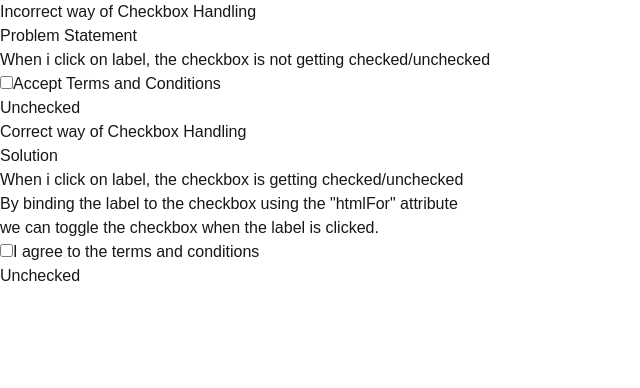
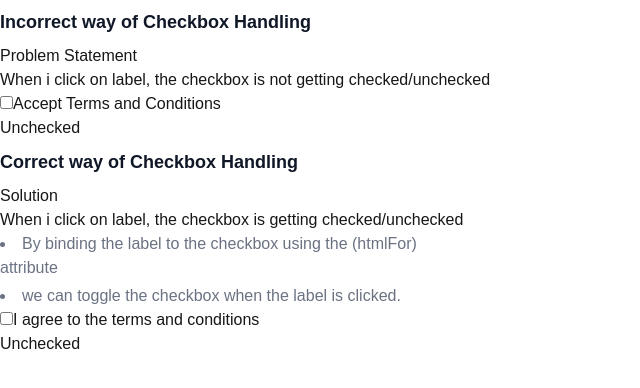
Before and after one commit to rtemre/learn-react, a Next.js app: page /checkbox-handling in a window 1280 px wide. Shown: the top 388 px of the page, without its empty margins (0-640 px from the left). Built offline with nearby package versions, Linux system fonts and the light colour scheme.

Commit message:
fix-ui: text highlight & align list

```diff
--- a/app/checkbox-handling/page.tsx
+++ b/app/checkbox-handling/page.tsx
@@ -10,7 +10,9 @@ const IncorrectCheckboxHandling = () => {
 
   return (
     <div>
-      <h1>Incorrect way of Checkbox Handling </h1>
+      <h1 className="my-2 text-lg font-semibold text-gray-900 dark:text-white">
+        Incorrect way of Checkbox Handling{" "}
+      </h1>
       <div>
         <h3>Problem Statement</h3>
         <p>
@@ -41,16 +43,25 @@ const CorrectCheckboxHandling = () => {
 
   return (
     <div>
-      <h1>Correct way of Checkbox Handling </h1>
+      <h1 className="my-2 text-lg font-semibold text-gray-900 dark:text-white">
+        Correct way of Checkbox Handling{" "}
+      </h1>
       <div>
         <h3>Solution</h3>
-        <ul>
+        <h2>
           When i click on label, the checkbox is getting checked/unchecked
+        </h2>
+        <ul className="max-w-md space-y-1 text-gray-500 list-disc list-inside dark:text-gray-400">
           <li>
-            By binding the label to the checkbox using the &quot;htmlFor&quot;
-            attribute
+            By binding the label to the checkbox using the (htmlFor) attribute
           </li>
           <li>we can toggle the checkbox when the label is clicked.</li>
+        </ul>
+
+        <p> </p>
+        <ul>
+          <li></li>
+          <li></li>
         </ul>
       </div>
       <input
```
